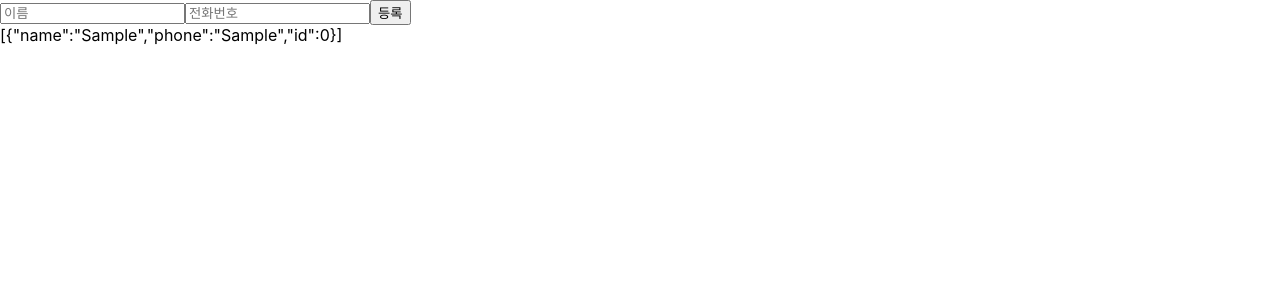
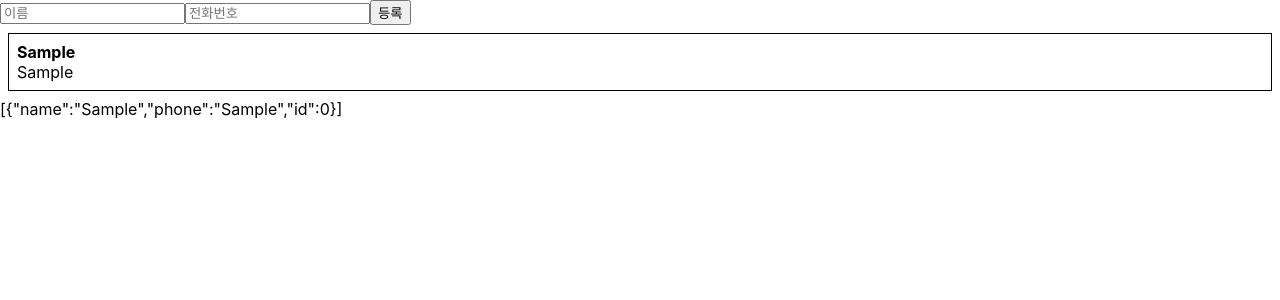
Before and after one commit to gau-cloud/study__frontClone, a React (Create React App) app in the folder react-velopert/: page / in a window 1280 px wide. Both pictures are taken after typing "Sample", "Sample" into the empty fields and a click on the button "등록". Shown: the top 300 px of the page. Built offline with nearby package versions, Linux system fonts and the light colour scheme.

Commit message:
r_s #3 array rendering (map)

```diff
--- a/react-velopert/src/App.js
+++ b/react-velopert/src/App.js
@@ -1,6 +1,7 @@
 import './App.css';
 import PhoneForm from './components/PhoneForm';
 import React, { Component } from 'react';
+import PhoneInfoList from './components/PhoneInfoList';
 
 class App extends Component {
 
@@ -12,7 +13,7 @@
   handleCreate = (data) => {
     const { information } = this.state;
     this.setState({
-      information: information.concat(Object.assign({}, data, {
+        information: information.concat(Object.assign({}, data, {
         id: this.id++
       }))
 
@@ -23,6 +24,7 @@
     return (
       <div>
         <PhoneForm onCreate={this.handleCreate}/>
+        <PhoneInfoList data={this.state.information}/>
         {JSON.stringify(this.state.information)}
       </div>
     );
--- /dev/null
+++ b/react-velopert/src/components/PhoneInfo.js
@@ -0,0 +1,22 @@
+import React, { Component } from 'react'
+
+class PhoneInfo extends Component {
+    render() {
+        const { name, phone, id } = this.props.info;
+
+        const style = {
+            border: '1px solid black',
+            padding: '8px',
+            margin: '8px'
+        };
+
+        return (
+            <div style ={style}>
+                <div><b>{name}</b></div>
+                <div>{phone}</div>
+            </div>
+        );
+    }
+}
+
+export default PhoneInfo;
--- /dev/null
+++ b/react-velopert/src/components/PhoneInfoList.js
@@ -0,0 +1,27 @@
+import React, { Component } from 'react';
+import PhoneInfo from './PhoneInfo';
+
+class PhoneInfoList extends Component {
+
+    static defaultProps = {
+        data: []
+    }
+
+    render() {
+        const { data } = this.props;
+
+        if(!data) return null;
+
+        const list = data.map(
+            info => (<PhoneInfo info={info} key={info.id}/>)
+        );
+
+        return (
+            <div>
+                {list}
+            </div>
+        )
+    }
+}
+
+export default PhoneInfoList;
```
Also changed, not shown: 1 other file (tests, documents, lock files or other folders).
